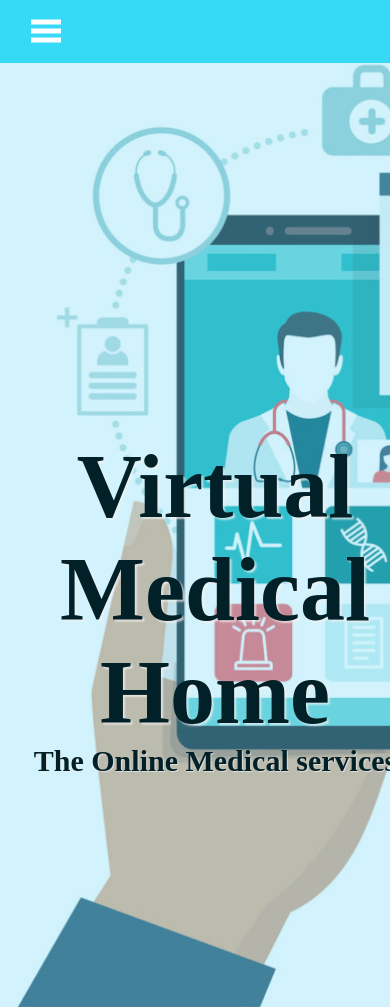
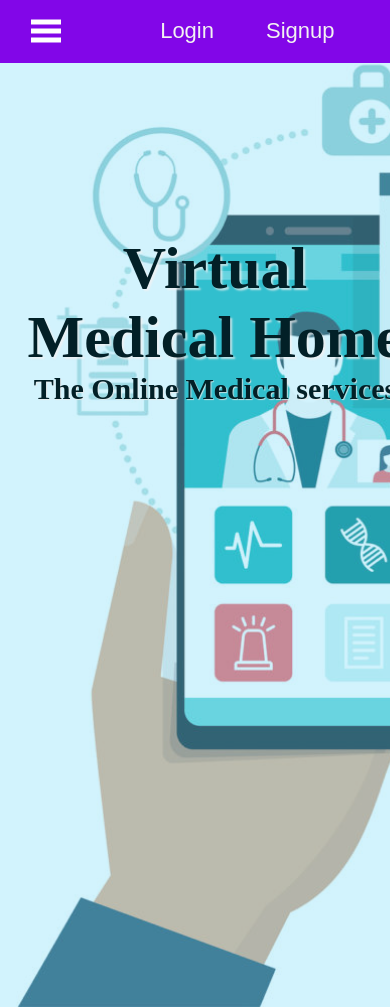
Before and after one commit to BhuwanChandra/Virtual-Medical-Home, a PHP site: page /Home.html in a window 390 px wide. Run offline with PHP 8.4, Linux system fonts and the light colour scheme.

Commit message:
updated design

```diff
--- a/login.php
+++ b/login.php
@@ -1,5 +1,5 @@
 <?php require "partials/header.php" ?>
-    <link rel="stylesheet" href="style.css" />
+    <link rel="stylesheet" href="style.css?v=<?= time(); ?>" />
     <link rel="stylesheet" href="signup.css">
 </head>
 
--- a/registration.php
+++ b/registration.php
@@ -29,4 +29,8 @@ if($num == 1){
 }else {
     $qy = " insert into users(name , email , password) values('$name', '$email', '$pass') ";
     mysqli_query($con, $qy);
+    $_SESSION['currentUser'] = $name;
+    $_SESSION['currentUserEmail'] = $email;
+    $_SESSION['user'] = "Patient";
+    header('location:index.php');
 }
--- a/style.css
+++ b/style.css
@@ -1,28 +1,28 @@
-body{
-    font-family: "Arial",Serif;
+body {
+  font-family: "Arial", Serif;
   background-color: #f4f4f4;
   overflow-x: hidden;
   margin: 0;
 }
 
-.head{
+.head {
   height: 100vh;
   width: 100vw;
   background-image: url(bgimg1.jpg);
   background-size: cover;
-    background-repeat:no-repeat;
+  background-repeat: no-repeat;
   padding: 0;
   overflow: hidden;
 }
 
-#bg{
+#bg {
   background-image: url(bgimg1.jpg);
   background-size: cover;
-    background-repeat:no-repeat;
+  background-repeat: no-repeat;
 }
 
-.navbar{
-    background-color: #36daf7;
+.navbar {
+  background-color: #8206e8;
   overflow: hidden;
   height: 63px;
   padding-right: 5vw;
@@ -41,30 +41,30 @@ body{
   transition: 0.3s;
 }
 
-.navbar .open-slide a{
+.navbar .open-slide a {
   padding-top: 17px;
 }
 
-.navbar ul{
+.navbar ul {
   margin: 8px 0 0 0;
   list-style: none;
 }
 
-.navbar ul a{
+.navbar ul a {
   float: right;
   margin-right: 20px;
 }
 
-.navbar li a:hover{
+.navbar li a:hover {
   background-color: #ffffff;
-    color: #06cbfc;
+  color: #8206e8;
 }
 
-.navbar .open-slide a:hover{
-    background-color: #0ac7f7;
+.navbar .open-slide a:hover {
+  background-color: #8749fa;
 }
 
-.side-nav{
+.side-nav {
   height: 100%;
   width: 0;
   position: fixed;
@@ -78,7 +78,7 @@ body{
   transition: 0.6s;
 }
 
-.side-nav a{
+.side-nav a {
   padding: 10px 30px 10px 30px;
   text-decoration: none;
   font-size: 22px;
@@ -88,12 +88,12 @@ body{
   transition: 0.3s;
 }
 
-.side-nav a:hover{
+.side-nav a:hover {
   color: #fff;
   background: #1f1d1d;
 }
 
-.side-nav .btn-close{
+.side-nav .btn-close {
   position: absolute;
   top: 0;
   right: 22px;
@@ -101,7 +101,7 @@ body{
   margin-left: 50px;
 }
 
-#main{
+#main {
   height: 100vh;
   margin: 0;
   transition: margin-left 0.5s;
@@ -111,36 +111,36 @@ body{
   background: #6fd7f74f;
 }
 
-
-.heading,.sbheading{
-    font-family: 'Montserrat';
+.heading,
+.sbheading {
+  font-family: "Montserrat";
   color: #022027;
   text-shadow: 1px 1px 1px #eceaeac9;
   margin: 0;
 }
 
-.heading{
+.heading {
   padding-top: 35vh;
   text-shadow: 2px 2px 2px #f5f1f1b7;
   font-size: 90px;
   font-weight: 800;
 }
 
-.sbheading{
+.sbheading {
   font-size: 30px;
   font-weight: 600;
 }
-
-@media(max-width:568px){
-    .navbar-nav{
-        display: none;
-    }
-}
-
-
 /*
-@media(min-width:568px){
-    .open-slide{
+@media (max-width: 568px) {
+  .navbar-nav {
     display: none;
   }
 } */
+
+@media (max-width: 720px) {
+  .heading {
+    font-size: 60px;
+    padding-top: 15vh;
+    font-weight: 700;
+  }
+}
```
Also changed, not shown: index.php (+3 -15 lines), signup.php (+2 -9 lines), healthcare-02.jpg (added). Lines whose indentation alone changed are shown as unchanged.
